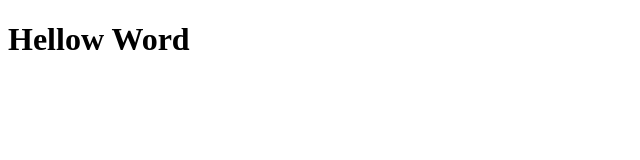
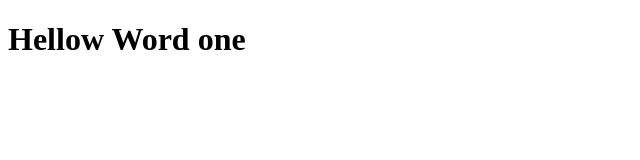
Before and after one commit to BH9966/testtwo, a plain HTML site: page index.html in a window 1280 px wide. Shown: the full height of the page, 0-640 px from the left. Drawn offline with Linux system fonts and the light colour scheme.

Commit message:
second file

```diff
--- a/index.html
+++ b/index.html
@@ -6,6 +6,6 @@
     <title>Document</title>
 </head>
 <body>
-    <h1>Hellow Word</h1>
+    <h1>Hellow Word one</h1>
 </body>
 </html>
```
